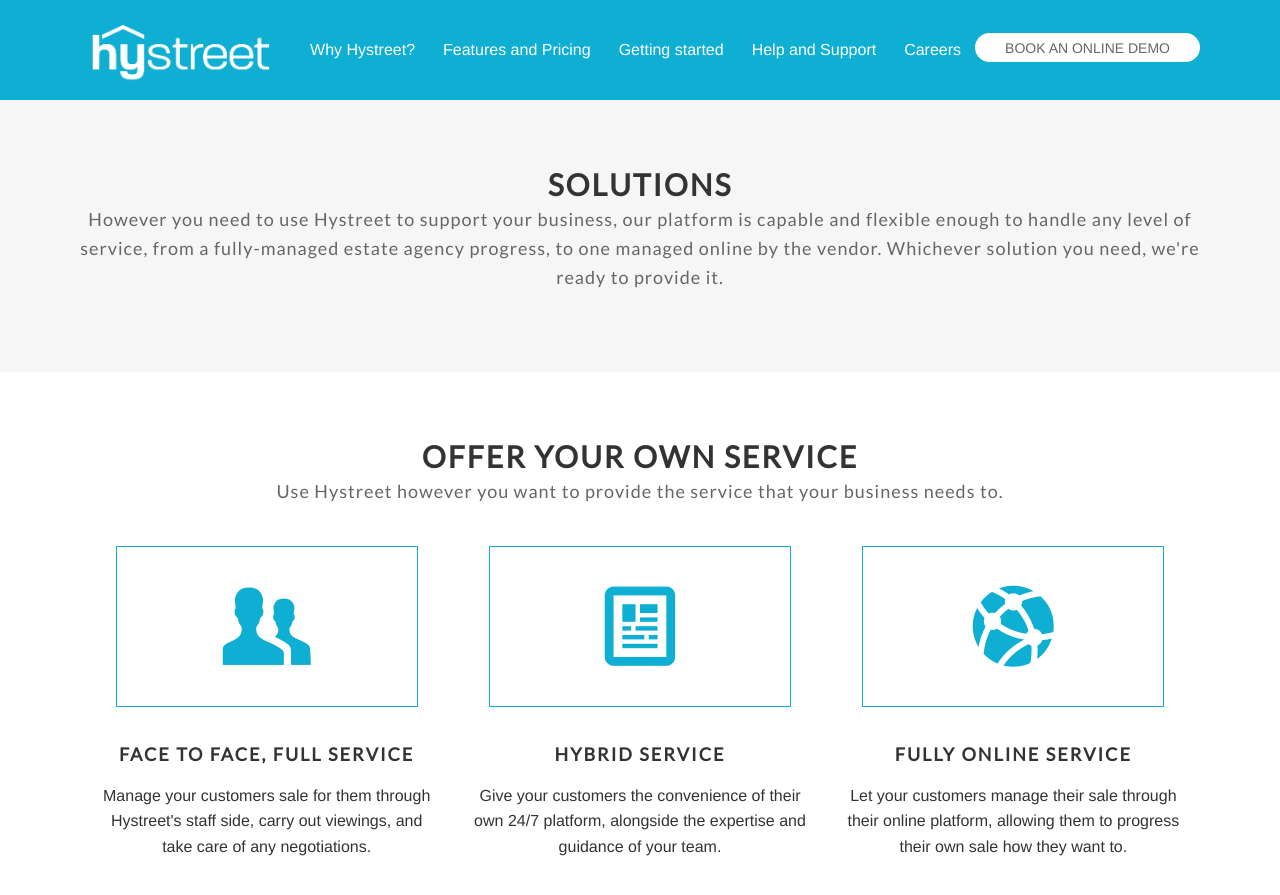
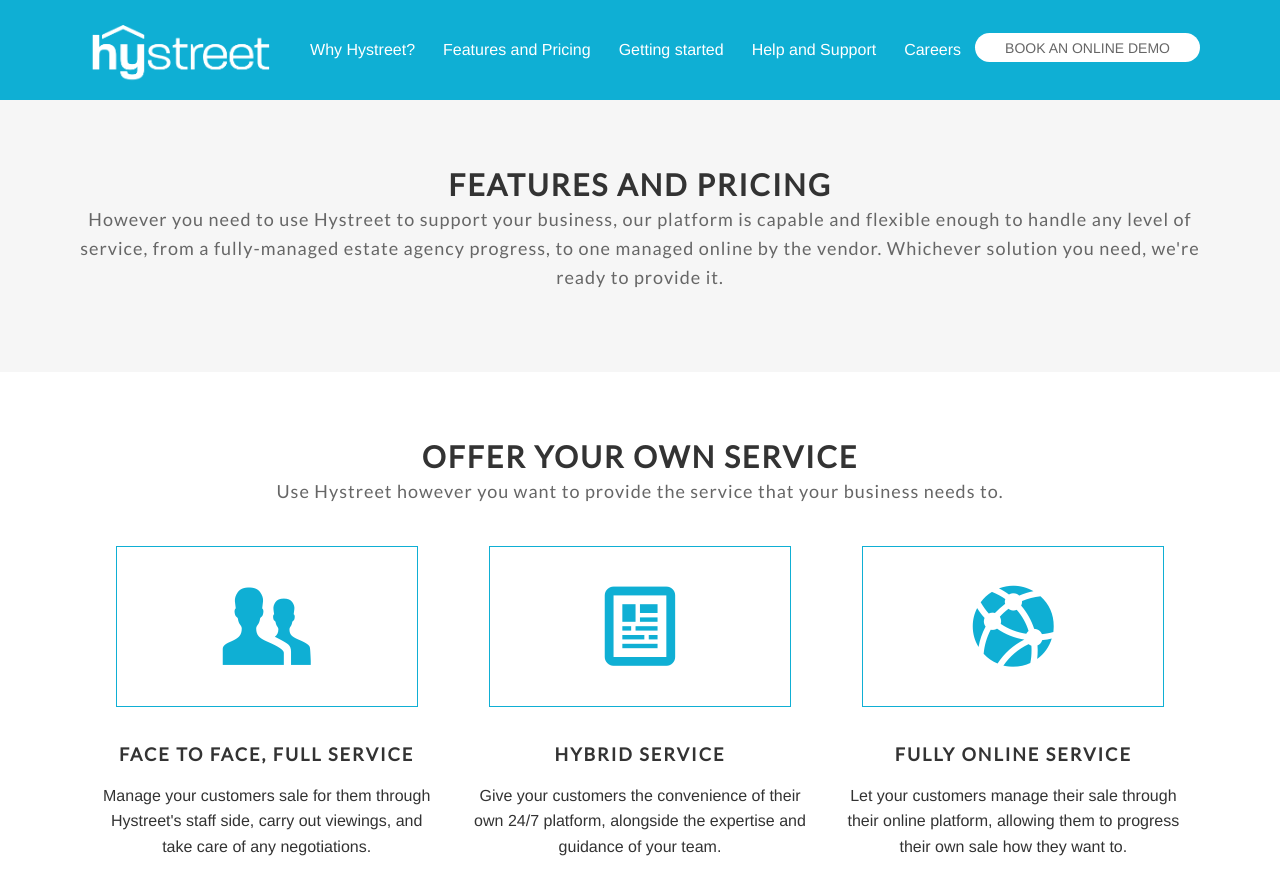
Before and after one commit to hystreet/hystreet.github.io, a Jekyll site: the page built from features-pricing/index.html, in a window 1280 px wide and 900 px high. Shown: the top 895 px of the window. Built offline with Jekyll 4.4.1, drawn with Linux system fonts in a browser that asks for light colours; some web fonts are replaced; a script that is not in the unit is left out.

Commit message:
Updating title

```diff
--- a/features-pricing/index.html
+++ b/features-pricing/index.html
@@ -8,7 +8,7 @@
 <div class='full'>
   <div class='row'>
     <div class='special-title centered-text'>
-      <h2>Solutions</h2>
+      <h2>Features and Pricing</h2>
       <p>
         However you need to use Hystreet to support your business, our platform is capable and flexible enough to handle any level of service, from a fully-managed estate agency progress, to one managed online by the vendor. Whichever solution you need, we're ready to provide it.
       </p>
```
